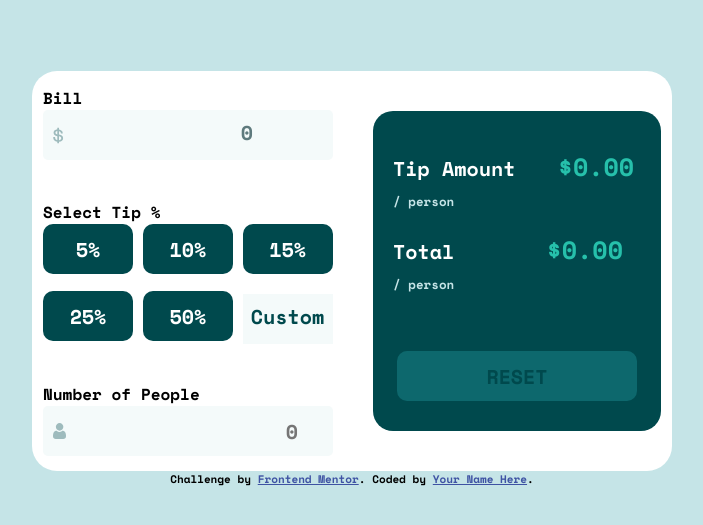
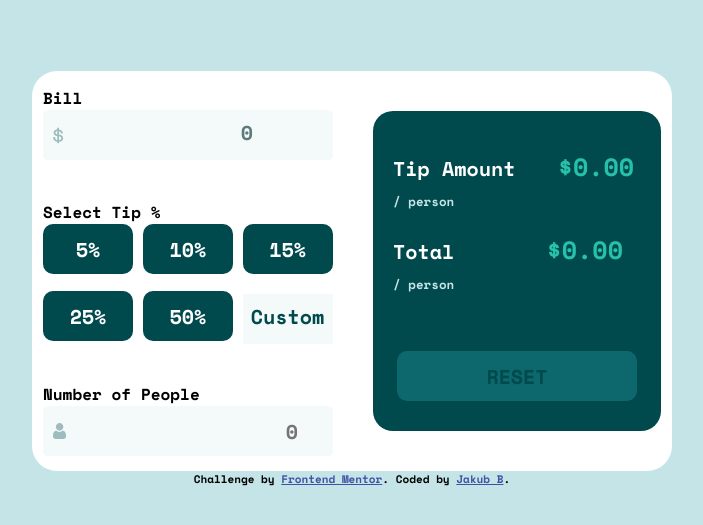
Before and after one commit to K1337xz/Tip-calculator-app, a plain HTML site: page index.html in a window 1280 px wide. Shown: the part 157-682 px from the top of the page, without its empty margins (288-991 px from the left). Drawn offline with nearby package versions, Linux system fonts and the light colour scheme.

Commit message:
Update index.html

```diff
--- a/index.html
+++ b/index.html
@@ -90,7 +90,7 @@
 				href="https://www.frontendmentor.io?ref=challenge"
 				target="_blank"
 				>Frontend Mentor</a
-			>. Coded by <a href="#">Your Name Here</a>.
+			>. Coded by <a href="https://github.com/Koporson">Jakub B</a>.
 		</div>
 		<script src="script.js"></script>
 	</body>
```
